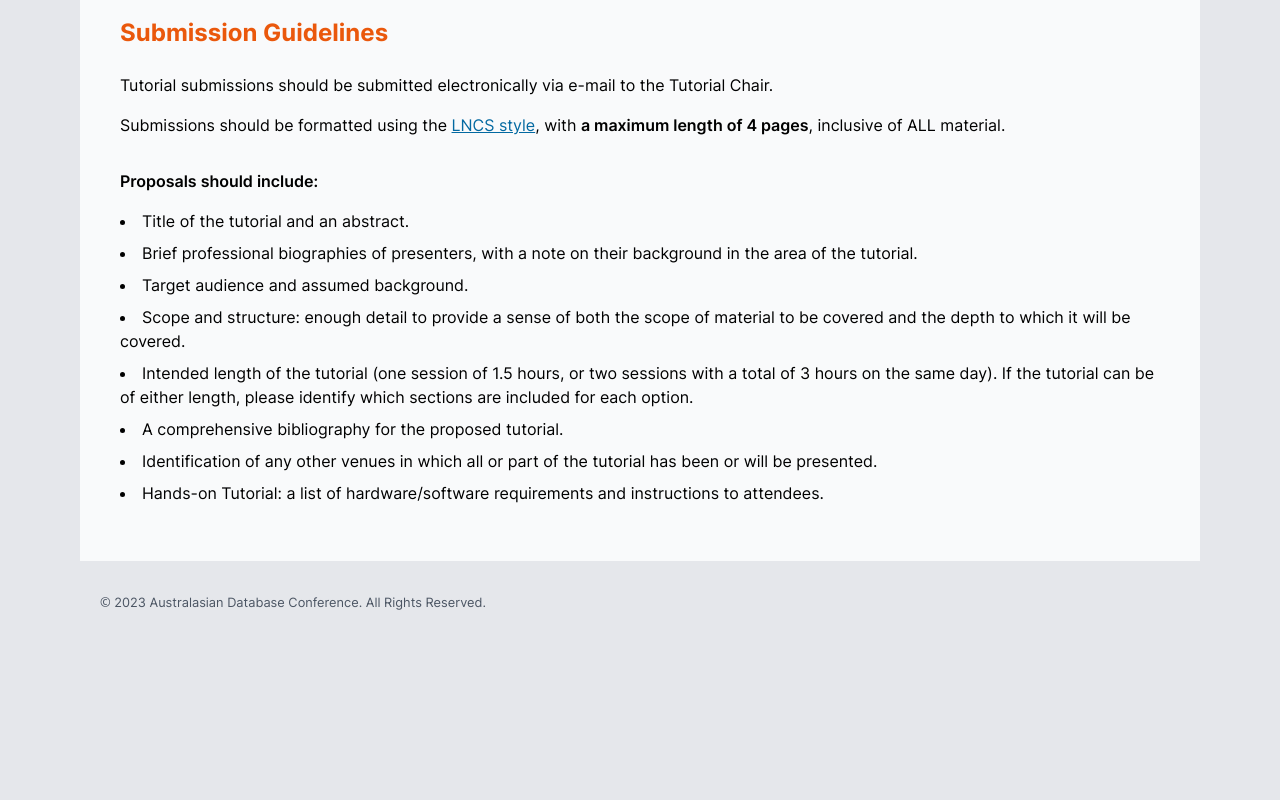
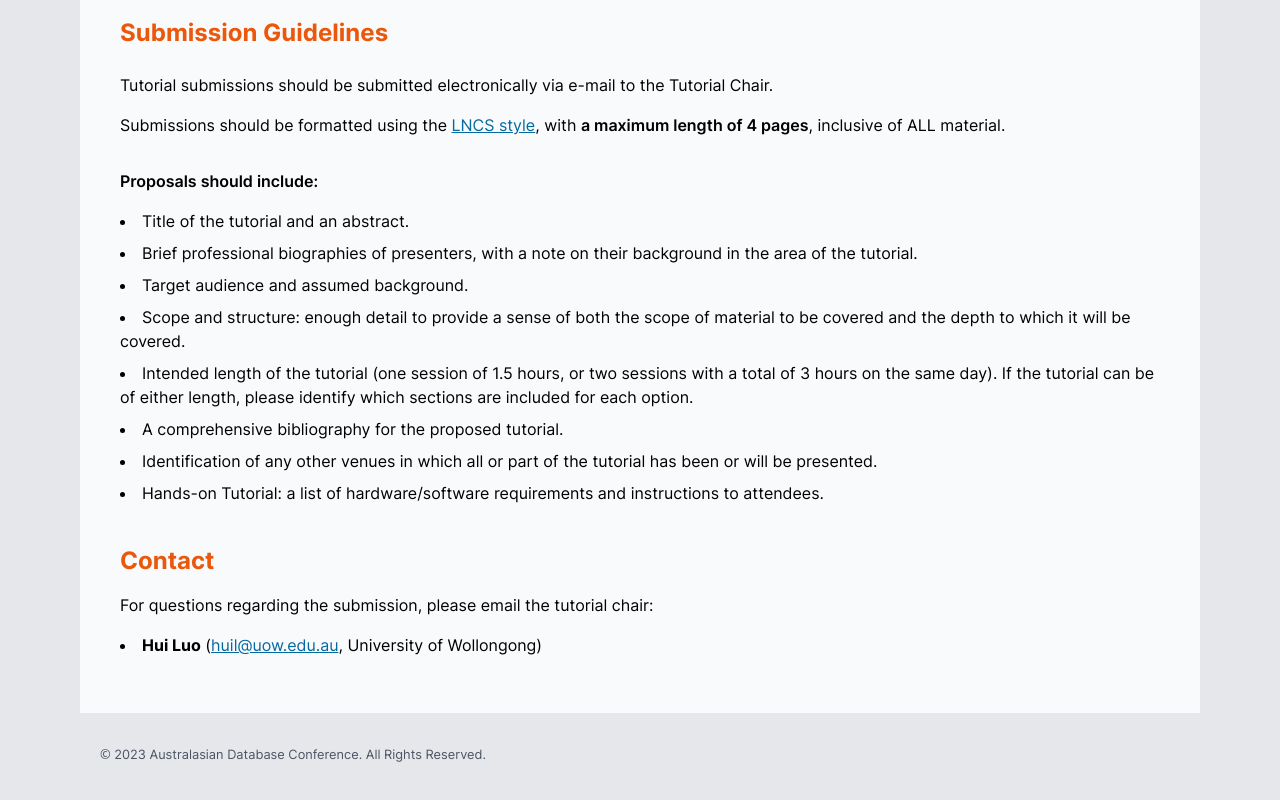
Before and after one commit to visatlas/adc2023, a Next.js app: page /call-for-tutorials in a window 1280 px wide. Shown: the part 571-1371 px from the top of the page. Before the commit the page ends 1279 px from the top, so only its background shows below. Built offline with nearby package versions, Linux system fonts and the light colour scheme.

Commit message:
Add tutorial and workshop chair

```diff
--- a/src/components/footer.tsx
+++ b/src/components/footer.tsx
@@ -1,6 +1,6 @@
 const Footer = () => {
   return (
-    <footer className="max-w-[70em] mx-auto pt-8 pb-24 w-full">
+    <footer className="max-w-[70em] mx-auto pt-8 pb-32 w-full">
       <div className="mx-5 flex flex-col-reverse md:flex-row lg:px-0 items-start justify-between text-gray-600">
         <small className=""><span className="font-defaultSans">&copy;</span> 2023 Australasian Database Conference. <br className="block sm:hidden" />
           All Rights Reserved.
--- a/src/pages/call-for-tutorials.tsx
+++ b/src/pages/call-for-tutorials.tsx
@@ -31,6 +31,11 @@ export default function CallForTutorials() {
             <li>Identification of any other venues in which all or part of the tutorial has been or will be presented.</li>
             <li>Hands-on Tutorial: a list of hardware/software requirements and instructions to attendees.</li>
           </ul>
+          <h3 className="font-bold text-2xl text-orange-600 mt-10 mb-4">Contact</h3>
+          <p className="mb-4">For questions regarding the submission, please email the tutorial chair:</p>
+          <ul className="list-disc list-inside space-y-2">
+            <li><strong>Hui Luo</strong> (<a className="underline text-sky-700" href="mailto:huil@uow.edu.au" target="_blank" rel="noreferrer">huil@uow.edu.au</a>, University of Wollongong)</li>
+          </ul>
         </article>
       </div>
     </Layout>
--- a/src/pages/call-for-workshops.tsx
+++ b/src/pages/call-for-workshops.tsx
@@ -25,6 +25,11 @@ export default function CallForWorkshops() {
             <li>Potential (or accepted) speakers or keynotes.</li>
             <li>Historical information about each of the most recent previous editions of the workshop (if this is not its first edition).</li>
           </ul>
+          <h3 className="font-bold text-2xl text-orange-600 mt-10 mb-4">Contact</h3>
+          <p className="mb-4">For questions regarding the submission, please email the workshop chair:</p>
+          <ul className="list-disc list-inside space-y-2">
+            <li><strong>Hui Luo</strong> (<a className="underline text-sky-700" href="mailto:huil@uow.edu.au" target="_blank" rel="noreferrer">huil@uow.edu.au</a>, University of Wollongong)</li>
+          </ul>
         </article>
       </div>
     </Layout>
--- a/src/pages/encore-track.tsx
+++ b/src/pages/encore-track.tsx
@@ -20,7 +20,7 @@ export default function EncoreTrack() {
         <p>Submissions is <strong>continuous</strong> until 1 Sep, 2023.</p>
         <p>Notification: within 14 days post-submission.</p>
         <h3 className="font-bold text-2xl text-orange-600 mt-10 mb-6">Enquiries</h3>
-        <p>Contact us at <a className="underline text-sky-700" href="mailto:shixun.huang@rmit.edu.au" target="_blank" rel="noreferrer">shixun.huang@rmit.edu.au</a>.</p>
+        <p>Contact us at <a className="underline text-sky-700" href="mailto:shixun.huang@rmit.edu.au" target="_blank" rel="noreferrer">shixun.huang@rmit.edu.au</a></p>
       </article>
     </div>
   </Layout>);
--- a/src/pages/organisation.tsx
+++ b/src/pages/organisation.tsx
@@ -84,6 +84,11 @@ const committee: Committee = [
     ]
   },
   {
+    "type": "Tutorial & Workshop Chair", "items": [
+      { "name": "Hui Luo", "affiliation": "University of Wollongong", "image": "hui-luo.png" },
+    ]
+  },
+  {
     "type": "Publicity Chair", "items": [
       { "name": "Anh Dinh", "affiliation": "Deakin University", "image": "anh-dinh.jpeg" },
       { "name": "Kaiqi Zhao", "affiliation": "University of Auckland", "image": "kaiqi-zhao.png" },
```
Also changed, not shown: public/images/committee/hui-luo.png (added).
